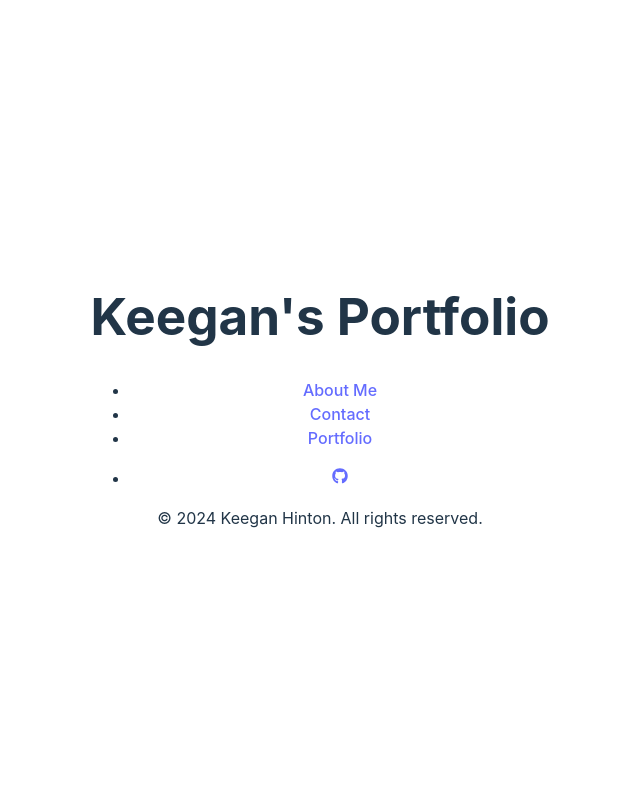
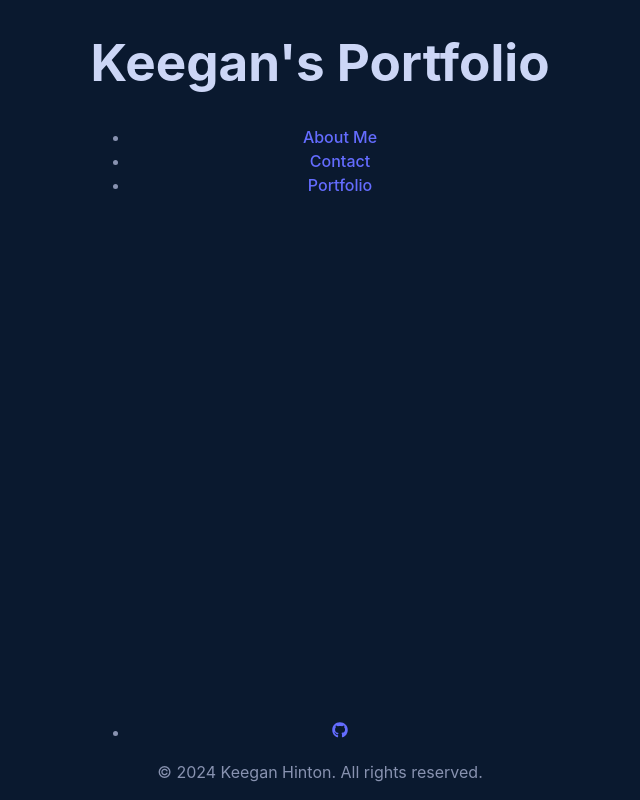
Before and after one commit to soibun-sol/React-Portfolio-Page, a React (Vite) app in the folder portfolio/: page / in a window 1280 px wide. Shown: the whole page, without its empty margins (320-960 px from the left). Built offline with nearby package versions, Linux system fonts and the light colour scheme.

Commit message:
added in reset css

```diff
--- a/portfolio/src/App.jsx
+++ b/portfolio/src/App.jsx
@@ -6,6 +6,7 @@ import Contact from './pages/contact'
 import Portfolio from './pages/portfolio'
 import Footer from './components/footer'
 import './App.css'
+import './styles/resetStyles.css'
 
 function App() {
   return (
--- /dev/null
+++ b/portfolio/src/styles/resetStyles.css
@@ -0,0 +1,55 @@
+:root {
+    --primary-color: #0a192f;
+    --secondary-color: #64ffda;
+    --text-color: #8892b0;
+    --heading-color: #ccd6f6;
+    --background-color: #0a192f;
+  }
+
+  html, body, #root {
+    height: 100%;
+    margin: 0;
+    padding: 0;
+  }
+
+  body {
+    display: flex;
+    flex-direction: column;
+    min-height: 100vh;
+  }
+
+  #root {
+    display: flex;
+    flex-direction: column;
+    min-height: 100vh;
+  }
+
+  .App {
+    display: flex;
+    flex-direction: column;
+    min-height: 100vh;
+    min-width: 100%;
+  }
+
+  main {
+    flex: 1 0 auto;
+  }
+
+  body {
+    background-color: var(--background-color);
+    color: var(--text-color);
+    font-family: 'Calibre', 'Inter', 'San Francisco', 'SF Pro Text', -apple-system, system-ui, sans-serif;
+  }
+
+  h1, h2, h3, h4, h5, h6 {
+    color: var(--heading-color);
+  }
+
+  a {
+    color: var(--secondary-color);
+    text-decoration: none;
+  }
+
+  a:hover {
+    text-decoration: underline;
+  }
```
